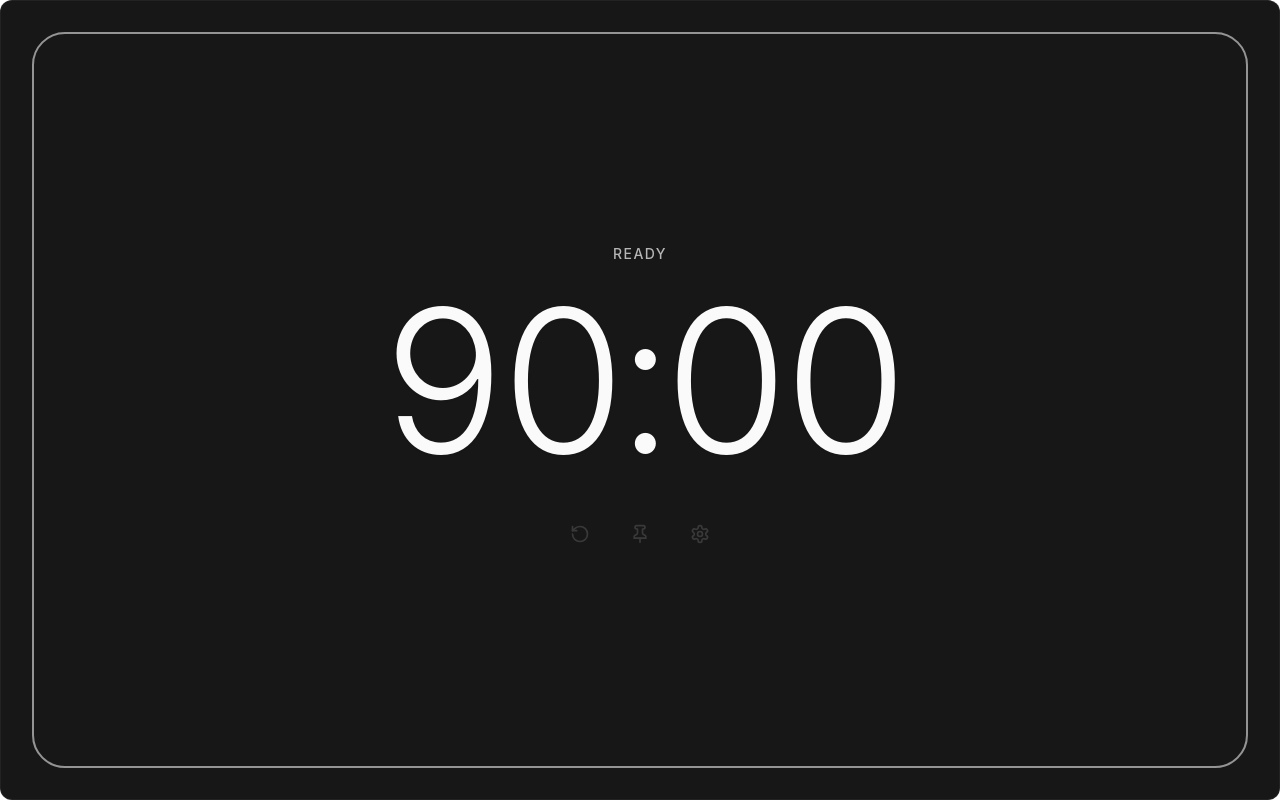
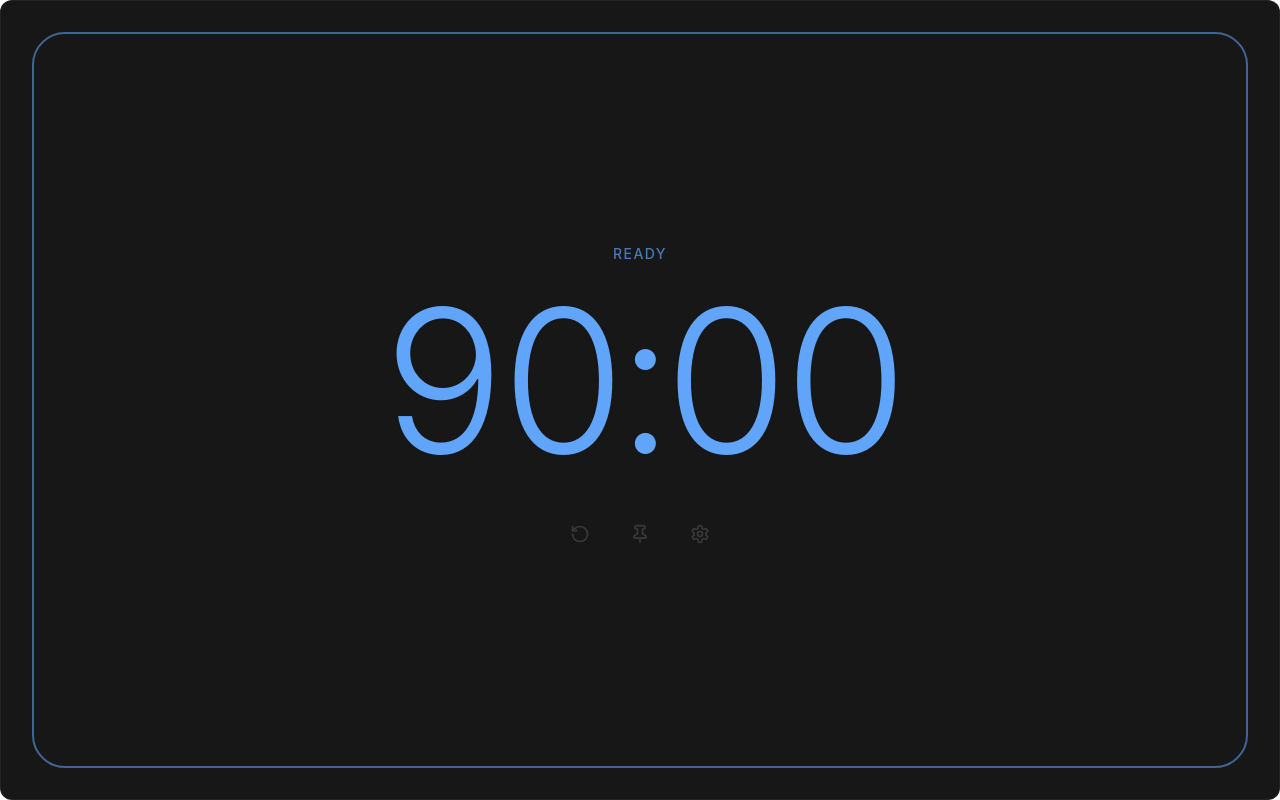
Before and after one commit to Matlih/Prod, a React (Vite) app: page / in a window 1280 px wide. Built offline with nearby package versions, Linux system fonts and the light colour scheme.

Commit message:
chore: final v2.1.0 sync and hotfixes

```diff
--- a/src/App.tsx
+++ b/src/App.tsx
@@ -9,7 +9,7 @@ import { X } from 'lucide-react';
 
 export default function App() {
   const { settings, setSettings } = useSettings();
-  const { phase, timeLeft, toggleTimer, resetTimer } = useTimer(settings);
+  const { phase, status, timeLeft, currentTotalDuration, toggleTimer, resetTimer } = useTimer(settings);
   const [showSettings, setShowSettings] = useState(false);
 
   // Resolve Custom Colors
@@ -20,8 +20,7 @@ export default function App() {
   const currentTimerColor = activePalette ? (phase === 'work' ? activePalette.workTimer : phase === 'break' ? activePalette.restTimer : (settings.isDarkMode ? '#fafafa' : '#171717')) : undefined;
 
   // Calculate progress for animation
-  const totalSeconds = phase === 'break' ? settings.breakDuration * 60 : settings.workDuration * 60;
-  const progress = phase === 'idle' ? 1 : timeLeft / totalSeconds;
+  const progress = status === 'idle' ? 1 : timeLeft / currentTotalDuration;
 
   return (
     <div
@@ -29,15 +28,30 @@ export default function App() {
       style={{ color: currentAnimationColor }}
     >
 
+      {/* Clickable Background layer */}
+      <div
+        className={`absolute inset-0 z-0 cursor-pointer transition-colors duration-700 ${
+          status === 'idle' ? 'bg-transparent' :
+          phase === 'work' ? 'bg-blue-50 dark:bg-blue-900/20' :
+          'bg-amber-50 dark:bg-amber-900/20'
+        }`}
+        onClick={toggleTimer}
+        title="Click to Play/Pause"
+      />
+
       {/* Drag Region Handle */}
       <div data-tauri-drag-region className="absolute top-0 left-0 right-0 h-6 cursor-grab z-50" />
 
-      {/* Close Button (Dynamic Import with Caching is better, but doing it raw here is fine since it's a one-off close) */}
+      {/* Close Button */}
       <button
         onClick={async () => {
           if (window.__TAURI__) {
-            const { appWindow } = await import('@tauri-apps/api/window');
-            appWindow.close();
+            try {
+              const { appWindow } = await import('@tauri-apps/api/window');
+              appWindow.close().catch(() => {});
+            } catch (err) {
+              console.error("Failed to load Tauri window API", err);
+            }
           }
         }}
         className="absolute top-2 right-2 p-1 rounded-md text-neutral-400 hover:text-neutral-900 dark:hover:text-white hover:bg-neutral-200 dark:hover:bg-neutral-800 opacity-0 group-hover:opacity-100 transition z-50"
@@ -45,28 +59,20 @@ export default function App() {
         <X size={14} />
       </button>
 
-      {/* Background Animation */}
-      {settings.animationStyle === '1' && <OutlineAnimation progress={progress} />}
-      {settings.animationStyle === '2' && <LineAnimation progress={progress} />}
-      {settings.animationStyle === '3' && <WaterAnimation progress={progress} />}
-      {settings.animationStyle === '8' && <PulseAnimation progress={progress} />}
-
-      {/* Clickable Background layer */}
-      <div
-        className={`absolute inset-0 z-0 cursor-pointer transition-colors duration-700 ${
-          phase === 'work' ? 'bg-blue-50 dark:bg-blue-900/20' :
-          phase === 'break' ? 'bg-amber-50 dark:bg-amber-900/20' :
-          'bg-transparent'
-        }`}
-        onClick={toggleTimer}
-        title="Click to Play/Pause"
-      />
+      {/* Background Animation (Z-index 0, but rendered after background so it sits on top) */}
+      <div className="absolute inset-0 z-0 pointer-events-none">
+        {settings.animationStyle === '1' && <OutlineAnimation progress={progress} status={status} />}
+        {settings.animationStyle === '2' && <LineAnimation progress={progress} status={status} />}
+        {settings.animationStyle === '3' && <WaterAnimation progress={progress} status={status} />}
+        {settings.animationStyle === '8' && <PulseAnimation progress={progress} status={status} />}
+      </div>
 
       {/* Main UI */}
       <div className="flex flex-col items-center justify-center w-full h-full select-none z-10 relative pointer-events-none transition-transform duration-300 active:scale-[0.98]">
 
         <TimerDisplay
           phase={phase}
+          status={status}
           timeLeft={timeLeft}
           currentLabelColor={currentLabelColor}
           currentTimerColor={currentTimerColor}
--- a/src/components/TimerDisplay.tsx
+++ b/src/components/TimerDisplay.tsx
@@ -1,17 +1,19 @@
 import React from 'react';
-import { TimerPhase } from '../types';
+import { TimerPhase, TimerStatus } from '../types';
 
 interface TimerDisplayProps {
   phase: TimerPhase;
+  status: TimerStatus;
   timeLeft: number;
   currentLabelColor?: string;
   currentTimerColor?: string;
 }
 
-export const TimerDisplay = ({ phase, timeLeft, currentLabelColor, currentTimerColor }: TimerDisplayProps) => {
+export const TimerDisplay = ({ phase, status, timeLeft, currentLabelColor, currentTimerColor }: TimerDisplayProps) => {
   const formatTime = (seconds: number) => {
-    const m = Math.floor(seconds / 60);
-    const s = seconds % 60;
+    const ceilSeconds = Math.ceil(seconds);
+    const m = Math.floor(ceilSeconds / 60);
+    const s = ceilSeconds % 60;
     return `${m.toString().padStart(2, '0')}:${s.toString().padStart(2, '0')}`;
   };
 
@@ -21,7 +23,7 @@ export const TimerDisplay = ({ phase, timeLeft, currentLabelColor, currentTimerC
         className="text-[4vmin] md:text-sm font-medium tracking-widest uppercase mb-[2vmin] md:mb-4 opacity-70 transition-colors duration-700"
         style={{ color: currentLabelColor }}
       >
-        {phase === 'idle' ? 'Ready' : phase === 'paused' ? 'Paused' : phase === 'work' ? 'Deep Work' : 'Rest'}
+        {status === 'idle' ? 'Ready' : status === 'paused' ? 'Paused' : phase === 'work' ? 'Deep Work' : 'Rest'}
       </div>
 
       <div
--- a/src/components/animations/Animations.tsx
+++ b/src/components/animations/Animations.tsx
@@ -1,6 +1,7 @@
 import React from 'react';
+import { TimerStatus } from '../../types';
 
-export const OutlineAnimation = ({ progress }: { progress: number }) => (
+export const OutlineAnimation = ({ progress, status }: { progress: number, status: TimerStatus }) => (
   <div className="absolute inset-4 md:inset-8 pointer-events-none">
     <svg width="100%" height="100%" className="overflow-visible">
       <rect
@@ -14,29 +15,50 @@ export const OutlineAnimation = ({ progress }: { progress: number }) => (
         pathLength="100"
         strokeDasharray="100"
         strokeDashoffset={100 * (1 - progress)}
-        className="transition-all duration-1000 ease-linear opacity-50"
+        className="opacity-50"
+        style={{
+          transitionProperty: 'stroke-dashoffset',
+          transitionDuration: status === 'idle' ? '1000ms' : '100ms',
+          transitionTimingFunction: 'linear'
+        }}
       />
     </svg>
   </div>
 );
 
-export const LineAnimation = ({ progress }: { progress: number }) => (
-  <div className="absolute bottom-0 left-0 h-1 bg-current opacity-30 transition-all duration-1000 ease-linear pointer-events-none" style={{ width: `${progress * 100}%` }} />
+export const LineAnimation = ({ progress, status }: { progress: number, status: TimerStatus }) => (
+  <div className="absolute bottom-0 left-0 h-1 bg-current opacity-30 pointer-events-none"
+       style={{
+         width: `${progress * 100}%`,
+         transitionProperty: 'width',
+         transitionDuration: status === 'idle' ? '1000ms' : '100ms',
+         transitionTimingFunction: 'linear'
+       }}
+  />
 );
 
-export const WaterAnimation = ({ progress }: { progress: number }) => (
-  <div className="absolute bottom-0 left-0 w-full bg-current opacity-10 transition-all duration-1000 ease-linear pointer-events-none" style={{ height: `${progress * 100}%` }} />
+export const WaterAnimation = ({ progress, status }: { progress: number, status: TimerStatus }) => (
+  <div className="absolute bottom-0 left-0 w-full bg-current opacity-10 pointer-events-none"
+       style={{
+         height: `${progress * 100}%`,
+         transitionProperty: 'height',
+         transitionDuration: status === 'idle' ? '1000ms' : '100ms',
+         transitionTimingFunction: 'linear'
+       }}
+  />
 );
 
-export const PulseAnimation = ({ progress }: { progress: number }) => {
-  const duration = 1 + (progress * 3);
+export const PulseAnimation = ({ progress, status }: { progress: number, status: TimerStatus }) => {
   return (
     <div className="absolute inset-0 flex items-center justify-center pointer-events-none overflow-hidden">
       <div
         className="w-[60vmin] h-[60vmin] rounded-full bg-current opacity-10 blur-[60px] animate-pulse"
         style={{
-          animationDuration: `${duration}s`,
-          transform: `scale(${0.7 + (progress * 0.5)})`
+          animationDuration: '3s',
+          transform: `scale(${0.7 + (progress * 0.5)})`,
+          transitionProperty: 'transform',
+          transitionDuration: status === 'idle' ? '1000ms' : '100ms',
+          transitionTimingFunction: 'linear'
         }}
       />
     </div>
--- a/src/hooks/useTimer.ts
+++ b/src/hooks/useTimer.ts
@@ -1,22 +1,32 @@
 import { useState, useEffect, useRef, useCallback } from 'react';
-import { TimerPhase, Settings } from '../types';
-import { playSound } from '../utils/audio';
+import { TimerPhase, TimerStatus, Settings } from '../types';
+import { playSound, initAudio } from '../utils/audio';
 
 export function useTimer(settings: Settings) {
-  const [phase, setPhase] = useState<TimerPhase>('idle');
+  const [phase, setPhase] = useState<TimerPhase>('work');
+  const [status, setStatus] = useState<TimerStatus>('idle');
   const [timeLeft, setTimeLeft] = useState(settings.workDuration * 60);
+  const [currentTotalDuration, setCurrentTotalDuration] = useState(settings.workDuration * 60);
 
   const targetEndTimeRef = useRef<number | null>(null);
-  const prevPhaseRef = useRef<TimerPhase>('idle');
   const intervalRef = useRef<number | null>(null);
 
   // Sync initial time when settings change in idle state
   useEffect(() => {
-    if (phase === 'idle') {
-      setTimeLeft(settings.workDuration * 60);
+    if (status === 'idle') {
+      const duration = Math.max(1, settings.workDuration * 60);
+      setTimeLeft(duration);
+      setCurrentTotalDuration(duration);
       targetEndTimeRef.current = null;
+      setPhase('work');
     }
-  }, [settings.workDuration, phase]);
+  }, [settings.workDuration, status]);
+
+  // Extract primitives for useCallback deps to prevent timer stalling
+  const workDurationSecs = Math.max(1, settings.workDuration * 60);
+  const breakDurationSecs = Math.max(1, settings.breakDuration * 60);
+  const sound = settings.sound;
+  const isMuted = settings.isMuted;
 
   const tick = useCallback(() => {
     if (!targetEndTimeRef.current) return;
@@ -26,59 +36,67 @@ export function useTimer(settings: Settings) {
 
     if (remainingMs <= 0) {
       setTimeLeft(0);
-      playSound(settings.sound, settings.isMuted);
+      playSound(sound, isMuted);
 
       // Phase transition
       if (phase === 'work') {
         setPhase('break');
-        const duration = settings.breakDuration * 60;
-        setTimeLeft(duration);
-        targetEndTimeRef.current = Date.now() + (duration * 1000);
-      } else if (phase === 'break') {
+        setCurrentTotalDuration(breakDurationSecs);
+        setTimeLeft(breakDurationSecs);
+        targetEndTimeRef.current = Date.now() + (breakDurationSecs * 1000);
+      } else {
         setPhase('work');
-        const duration = settings.workDuration * 60;
-        setTimeLeft(duration);
-        targetEndTimeRef.current = Date.now() + (duration * 1000);
+        setCurrentTotalDuration(workDurationSecs);
+        setTimeLeft(workDurationSecs);
+        targetEndTimeRef.current = Date.now() + (workDurationSecs * 1000);
       }
     } else {
-      setTimeLeft(Math.ceil(remainingMs / 1000));
+      setTimeLeft(remainingMs / 1000);
     }
-  }, [phase, settings]);
+  }, [phase, workDurationSecs, breakDurationSecs, sound, isMuted]);
 
   useEffect(() => {
-    if (phase === 'work' || phase === 'break') {
+    if (status === 'running') {
       if (!targetEndTimeRef.current) {
         targetEndTimeRef.current = Date.now() + (timeLeft * 1000);
       }
-      intervalRef.current = window.setInterval(tick, 100); // 100ms for fast UI responsiveness when unminimizing
+      intervalRef.current = window.setInterval(tick, 100);
     } else {
-      if (intervalRef.current !== null) window.clearInterval(intervalRef.current);
-      if (phase === 'paused') {
+      if (intervalRef.current !== null) {
+        window.clearInterval(intervalRef.current);
+        intervalRef.current = null;
+      }
+      if (status === 'paused') {
         targetEndTimeRef.current = null; // Clear target so it recalculates remaining when resumed
       }
     }
 
     return () => {
-      if (intervalRef.current !== null) window.clearInterval(intervalRef.current);
+      if (intervalRef.current !== null) {
+        window.clearInterval(intervalRef.current);
+      }
     };
-  }, [phase, tick]);
+  }, [status, tick]);
 
   const toggleTimer = () => {
-    if (phase === 'idle') {
-      setPhase('work');
-    } else if (phase === 'work' || phase === 'break') {
-      prevPhaseRef.current = phase;
-      setPhase('paused');
-    } else if (phase === 'paused') {
-      setPhase(prevPhaseRef.current);
+    if (status === 'idle') {
+      initAudio(); // Unlock audio context on user gesture
+      setStatus('running');
+    } else if (status === 'running') {
+      setStatus('paused');
+    } else if (status === 'paused') {
+      setStatus('running');
     }
   };
 
   const resetTimer = () => {
-    setPhase('idle');
+    setStatus('idle');
+    setPhase('work');
     targetEndTimeRef.current = null;
-    setTimeLeft(settings.workDuration * 60);
+    const duration = Math.max(1, settings.workDuration * 60);
+    setTimeLeft(duration);
+    setCurrentTotalDuration(duration);
   };
 
-  return { phase, timeLeft, toggleTimer, resetTimer };
+  return { phase, status, timeLeft, currentTotalDuration, toggleTimer, resetTimer };
 }
--- a/src/types/index.ts
+++ b/src/types/index.ts
@@ -1,5 +1,6 @@
 export type Preset = '90/15' | '25/5' | 'custom' | string;
-export type TimerPhase = 'idle' | 'work' | 'break' | 'paused';
+export type TimerPhase = 'work' | 'break';
+export type TimerStatus = 'idle' | 'running' | 'paused';
 export type AnimationStyle = '1' | '2' | '3' | '8';
 export type SoundType = 'chime' | 'digital' | 'bowl';
 
--- a/src/utils/audio.ts
+++ b/src/utils/audio.ts
@@ -6,9 +6,17 @@ function getAudioContext() {
     globalAudioCtx = new (window.AudioContext || (window as any).webkitAudioContext)();
   }
   if (globalAudioCtx.state === 'suspended') {
-    globalAudioCtx.resume();
+    globalAudioCtx.resume().catch(() => {});
   }
   return globalAudioCtx;
+}
+
+export function initAudio() {
+  try {
+    getAudioContext();
+  } catch (e) {
+    // Ignore error if audio isn't supported
+  }
 }
 
 export function playSound(type: SoundType, isMuted: boolean) {
```
Also changed, not shown: src/components/SettingsModal.tsx (+24 -15 lines).
